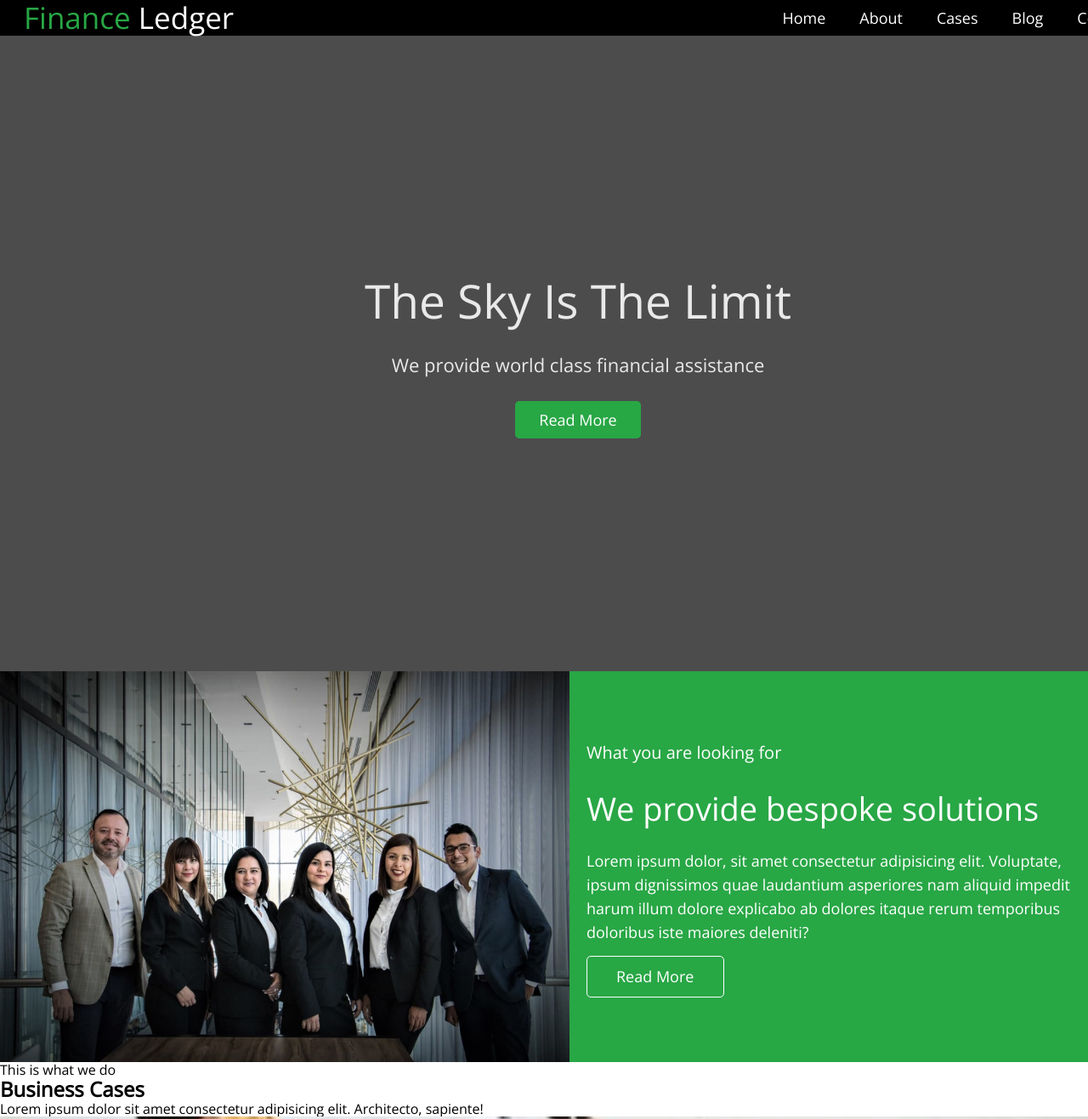
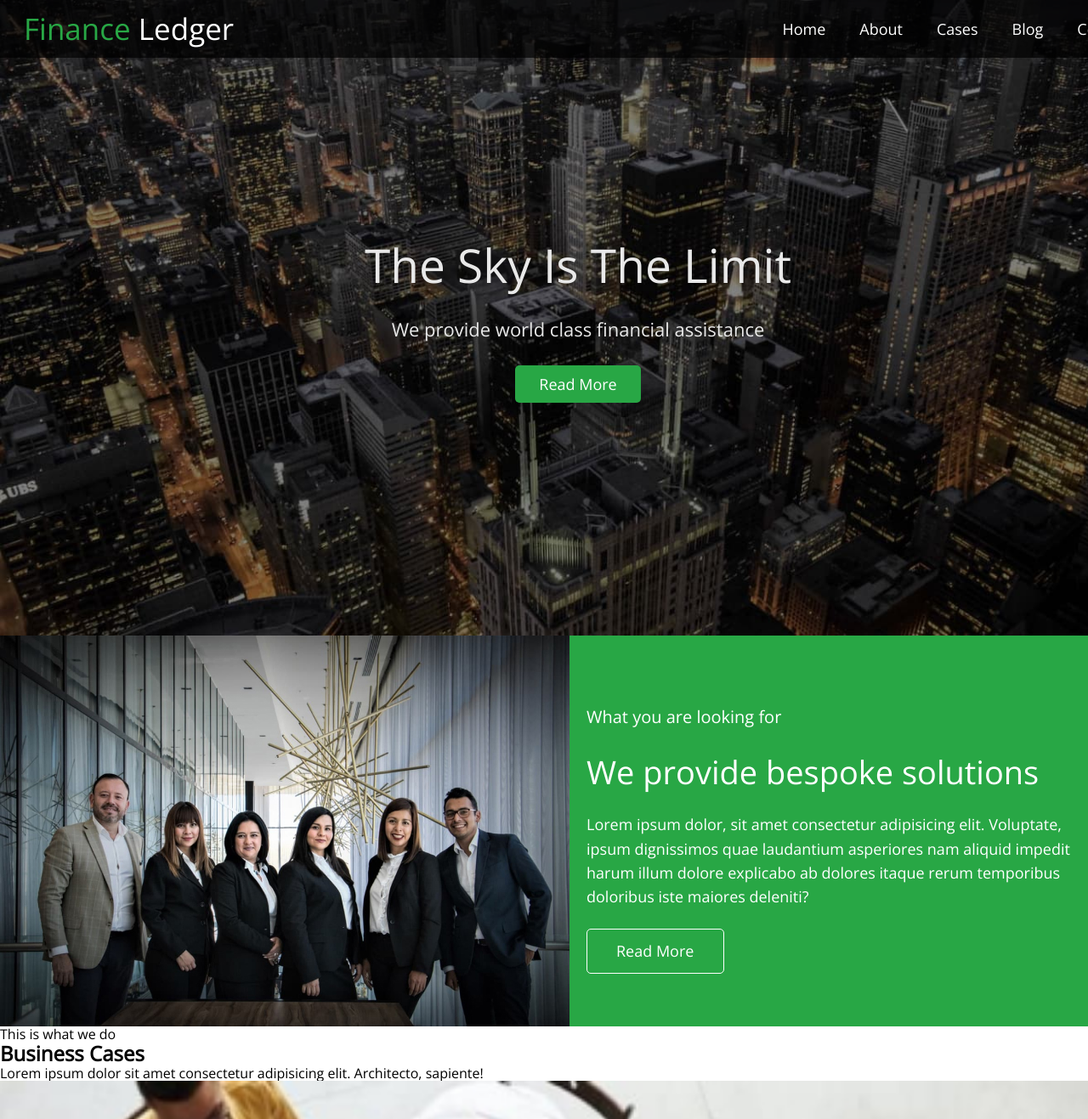
Before and after one commit to kashirin-olexsandr/blended-93-11-12, a plain HTML site: page index.html in a window 1280 px wide. Shown: the top 1317 px of the page at 85% size. Drawn offline with nearby package versions, Linux system fonts and the light colour scheme.

Commit message:
header+hero

```diff
--- a/css/styles.css
+++ b/css/styles.css
@@ -30,7 +30,13 @@ img{
 /*-----------HEADER----------*/
 
 .header  {
-    background-color: black
+    background-image: linear-gradient(0deg, rgba(0, 0, 0, .7), rgba(0, 0, 0, .7));
+    position: fixed;
+    /*width: 100%;*/
+    right: 0;
+    left: 0;
+
+
 }
 
 header .container {
@@ -64,16 +70,21 @@ align-items: center;
 .header-item {}
 
 .header-link-accent {
+    display: block;
     color: #FFF;
         font-family: Open Sans;
         font-size: 18px;
         font-style: normal;
         font-weight: 400;
         line-height: 1.56;
+        padding: 20px 0;
 }
 /*-----------------------------Section1------------------*/
 
 .hero {
+    background-image: url(../images/rectangle.jpg);
+    background-size: cover;
+    background-repeat: no-repeat;
     background-color: rgba(0, 0, 0, .7);
     text-align: center;
     padding: 279px 0 282px 0;
@@ -115,7 +126,7 @@ border-radius: 5px;
 
 /* ----------about--------------- */
 .about {
-
+    background: #28A745;
 }
 
 .about-container{
@@ -131,45 +142,38 @@ border-radius: 5px;
 .about-img {
 }
 .about-solutions {
-    background: #28A745;
+
     padding-left: 20px;
     padding-top: 80px;
     padding-right: 64px;
 }
 .about-subtitle {
     color: #FFF;
-font-family: Open Sans;
 font-size: 20px;
-font-style: normal;
 font-weight: 400;
-line-height: 32.947px; /* 164.736% */
+line-height: 1.64;
 margin-bottom: 24px;
 }
 .about-title {
     color: #FFF;
-font-family: Open Sans;
 font-size: 38px;
-font-style: normal;
 font-weight: 300;
-line-height: 48px; /* 126.316% */
+line-height: 1.26; /* 126.316% */
 margin-bottom: 24px;
 }
 .about-text {
     color: #FFF;
-font-family: Open Sans;
 font-size: 18px;
-font-style: normal;
 font-weight: 400;
-line-height: 28.16px; /* 156.444% */
+line-height: 1.56; /* 156.444% */
 margin-bottom: 24px;
 }
 .about-link {
+    display: inline-block;
     color: #FFF;
-font-family: Open Sans;
 font-size: 18px;
-font-style: normal;
 font-weight: 400;
-line-height: 28.16px; /* 156.444% */
+line-height: 1.56; /* 156.444% */
 padding: 11px 35px 12px 34px;
 border-radius: 5px;
 border: 1px solid #FFF;
```
Also changed, not shown: images/rectangle.jpg (added).
